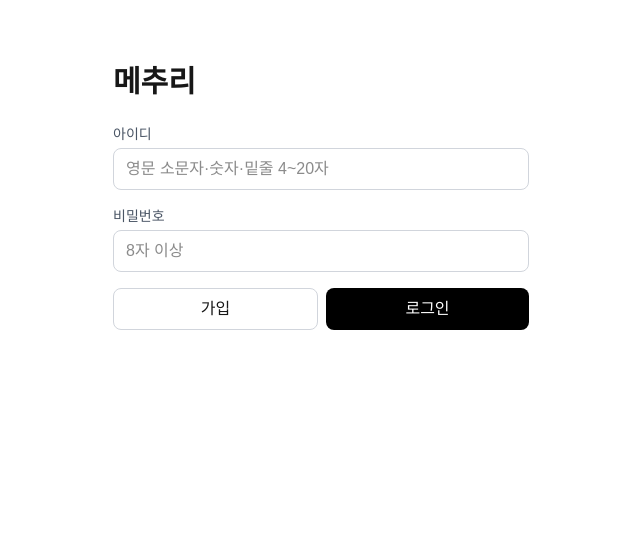
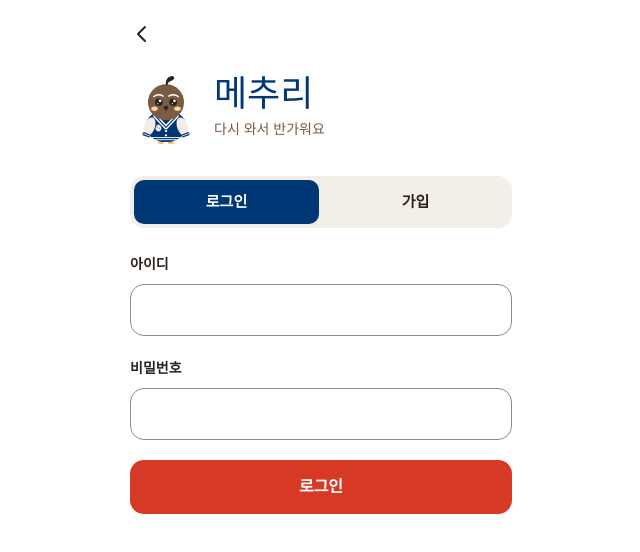
Before and after one commit to soonocooling/mechuri, a Next.js app: page /login in a window 1280 px wide. Shown: the top 552 px of the page, without its empty margins (319-959 px from the left). Built offline with nearby package versions, Linux system fonts and the light colour scheme; no server answers.

Commit message:
feat: 첫 화면과 로그인·가입 화면 디자인 (Claude Code 생성)

```diff
--- a/app/login/page.tsx
+++ b/app/login/page.tsx
@@ -1,11 +1,38 @@
 'use client';
-// 담당 A — plan.md §10 로그인·가입 (화면 1)
-import { useEffect, useState } from 'react';
-import { useRouter } from 'next/navigation';
+// 담당 A — plan.md §10 로그인·가입 (화면 1). 화면 디자인은 B(순오 승인)
+import { Suspense, useEffect, useState } from 'react';
+import Image from 'next/image';
+import Link from 'next/link';
+import { useRouter, useSearchParams } from 'next/navigation';
+import { Jua } from 'next/font/google';
 import { signIn, signUp, useUser } from '@/lib/auth';
 
+const jua = Jua({ weight: '400', preload: false, fallback: ['system-ui', 'sans-serif'] });
+
+type Mode = 'signup' | 'signin';
+
+const TABS: { mode: Mode; label: string }[] = [
+  { mode: 'signin', label: '로그인' },
+  { mode: 'signup', label: '가입' },
+];
+
+const INPUT =
+  'mt-2 h-[52px] w-full rounded-[14px] border-[1.5px] border-[#998878] bg-white px-4 text-[16px] text-[#2A211B] outline-none focus:border-[#003876] focus:ring-2 focus:ring-[#003876]/20';
+const HINT = 'mt-1.5 text-[12px] text-[#7A5B43]';
+
+// ?mode=signup을 읽는 useSearchParams는 배포 빌드에서 Suspense 안에 있어야 한다
 export default function LoginPage() {
+  return (
+    <Suspense fallback={null}>
+      <LoginScreen />
+    </Suspense>
+  );
+}
+
+function LoginScreen() {
   const router = useRouter();
+  const searchParams = useSearchParams();
+  const [mode, setMode] = useState<Mode>(searchParams.get('mode') === 'signup' ? 'signup' : 'signin');
   const [id, setId] = useState('');
   const [pw, setPw] = useState('');
   const [error, setError] = useState<string | null>(null);
@@ -34,62 +61,113 @@ export default function LoginPage() {
     }
   }
 
+  const signup = mode === 'signup';
+
   return (
-    <div className="flex flex-col gap-6 pt-12">
-      <h1 className="text-3xl font-bold">메추리</h1>
+    <div className="-mx-4 -my-4 flex min-h-dvh justify-center bg-white text-[#2A211B]">
+      <div className="w-full max-w-[430px] px-6 pt-3 pb-10">
+        <Link
+          href="/"
+          aria-label="첫 화면으로"
+          className="-ml-2.5 flex size-11 items-center justify-center rounded-full"
+        >
+          <svg width="24" height="24" viewBox="0 0 24 24" fill="none" stroke="currentColor" strokeWidth="2" strokeLinecap="round" strokeLinejoin="round" aria-hidden="true">
+            <path d="M15 5l-7 7 7 7" />
+          </svg>
+        </Link>
+
+        <div className="mt-4 flex items-center gap-3">
+          <Image src="/brand/mechuri-mascot.svg" alt="" width={72} height={72} loading="eager" unoptimized />
+          <div>
+            <h1 className={`${jua.className} text-[36px] leading-none text-[#003876]`}>메추리</h1>
+            <p className="mt-1.5 text-[14px] text-[#7A5B43]">
+              {signup ? '아이디 하나로 바로 시작해요' : '다시 와서 반가워요'}
+            </p>
+          </div>
+        </div>
+
+        <div className="mt-8 grid grid-cols-2 gap-1 rounded-[14px] bg-[#F3EFE8] p-1">
+          {TABS.map((tab) => {
+            const selected = mode === tab.mode;
+            return (
+              <button
+                key={tab.mode}
+                type="button"
+                aria-pressed={selected}
+                disabled={busy !== null}
+                onClick={() => {
+                  setMode(tab.mode);
+                  setError(null);
+                }}
+                className={`h-11 rounded-[10px] text-[15px] font-semibold ${
+                  selected ? 'bg-[#003876] text-white' : 'text-[#2A211B]'
+                }`}
+              >
+                {tab.label}
+              </button>
+            );
+          })}
+        </div>
 
         <form
-        className="flex flex-col gap-4"
+          className="mt-6 flex flex-col gap-5"
           onSubmit={(e) => {
             e.preventDefault();
-          run('signin');
+            run(mode);
           }}
         >
-        <label className="flex flex-col gap-1">
-          <span className="text-sm text-gray-600">아이디</span>
+          <label className="block">
+            <span className="text-[14px] font-semibold">아이디</span>
             <input
-            className="rounded-lg border border-gray-300 px-3 py-2"
+              className={INPUT}
               value={id}
               onChange={(e) => setId(e.target.value.toLowerCase())}
               autoComplete="username"
               autoCapitalize="none"
               spellCheck={false}
               maxLength={20}
-            placeholder="영문 소문자·숫자·밑줄 4~20자"
+              aria-describedby={signup ? 'id-hint' : undefined}
             />
+            {signup && (
+              <p id="id-hint" className={HINT}>
+                영문 소문자, 숫자, 밑줄로 4~20자
+              </p>
+            )}
           </label>
-        <label className="flex flex-col gap-1">
-          <span className="text-sm text-gray-600">비밀번호</span>
+          <label className="block">
+            <span className="text-[14px] font-semibold">비밀번호</span>
             <input
-            className="rounded-lg border border-gray-300 px-3 py-2"
+              className={INPUT}
               type="password"
               value={pw}
               onChange={(e) => setPw(e.target.value)}
-            autoComplete="current-password"
-            placeholder="8자 이상"
+              autoComplete={signup ? 'new-password' : 'current-password'}
+              aria-describedby={signup ? 'pw-hint' : undefined}
             />
+            {signup && (
+              <p id="pw-hint" className={HINT}>
+                8자 이상
+              </p>
+            )}
           </label>
 
           {error && <p className="text-sm text-red-600">{error}</p>}
 
-        <div className="flex gap-2">
-          <button
-            type="button"
-            className="flex-1 rounded-lg border border-gray-300 py-2 font-medium disabled:opacity-50"
-            disabled={busy !== null}
-            onClick={() => run('signup')}
-          >
-            {busy === 'signup' ? '가입 중…' : '가입'}
-          </button>
           <button
             type="submit"
-            className="flex-1 rounded-lg bg-black py-2 font-medium text-white disabled:opacity-50"
+            className="h-[54px] w-full rounded-[14px] bg-[#D63A26] text-[16px] font-bold text-white disabled:opacity-50"
             disabled={busy !== null}
           >
-            {busy === 'signin' ? '로그인 중…' : '로그인'}
+            {busy === 'signup' ? '가입 중…' : busy === 'signin' ? '로그인 중…' : signup ? '가입하기' : '로그인'}
           </button>
+
+          {signup && (
+            <p className="rounded-[14px] bg-[#F3EFE8] px-4 py-3 text-[13px] leading-5">
+              학교 메일 없이 아이디만으로 가입해요. 비밀번호 찾기는 아직 없으니 잊지 않게 따로 적어 두세요.
+            </p>
+          )}
+        </form>
       </div>
-      </form>
     </div>
   );
 }
--- a/app/page.tsx
+++ b/app/page.tsx
@@ -1,5 +1,113 @@
-import { redirect } from "next/navigation";
+'use client';
+// 담당 A — plan.md §1 화면 1 시작 화면 (화면 디자인은 B, 순오 승인)
+import { useEffect, useState } from 'react';
+import Image from 'next/image';
+import Link from 'next/link';
+import { useRouter } from 'next/navigation';
+import { Jua } from 'next/font/google';
+import { useUser } from '@/lib/auth';
+import { mealNow } from '@/components/EggHatch';
 
-export default function Root() {
-  redirect("/ranking");
+const jua = Jua({ weight: '400', preload: false, fallback: ['system-ui', 'sans-serif'] });
+
+// 그림 영역 342×320 기준 좌표를 %로 바꿔 좁은 화면에서는 같은 비율로 줄인다
+const ART_W = 342;
+const ART_H = 320;
+const pctX = (px: number) => `${(px / ART_W) * 100}%`;
+const pctY = (px: number) => `${(px / ART_H) * 100}%`;
+
+// 메추리알 반점 (알 220×280 안의 위치·지름 px)
+const EGG_W = 220;
+const EGG_H = 280;
+const SPOTS = [
+  { x: 54, y: 52, d: 26, color: '#7A5B43' },
+  { x: 128, y: 40, d: 14, color: '#2A211B' },
+  { x: 160, y: 96, d: 30, color: '#7A5B43' },
+  { x: 98, y: 120, d: 12, color: '#2A211B' },
+  { x: 186, y: 168, d: 16, color: '#2A211B' },
+  { x: 132, y: 196, d: 22, color: '#7A5B43' },
+  { x: 176, y: 236, d: 10, color: '#7A5B43' },
+];
+
+export default function StartPage() {
+  const router = useRouter();
+  const { user, loading } = useUser();
+  const [meal, setMeal] = useState(() => mealNow());
+
+  // 화면을 켜 둔 사이 끼니가 바뀌면 문구도 바뀐다
+  useEffect(() => {
+    const timer = setInterval(() => setMeal(mealNow()), 60_000);
+    return () => clearInterval(timer);
+  }, []);
+
+  // 이미 로그인했으면 시작 화면 없이 순위로
+  useEffect(() => {
+    if (!loading && user) router.replace('/ranking');
+  }, [loading, user, router]);
+
+  if (loading || user) return null;
+
+  return (
+    <div className="-mx-4 -my-4 flex min-h-dvh justify-center bg-white text-[#2A211B]">
+      <div className="flex w-full max-w-[430px] flex-col px-6 pt-11 pb-[72px]">
+        <div className="min-h-6 flex-1" aria-hidden="true" />
+
+        <div className="flex flex-col items-center text-center">
+          <div className="relative aspect-[342/320] w-full max-w-[342px]">
+            <div
+              className="absolute overflow-hidden rounded-[50%_50%_50%_50%/60%_60%_40%_40%] bg-[#F3EFE8]"
+              style={{ left: pctX(118), top: 0, width: pctX(EGG_W), height: pctY(EGG_H) }}
+              aria-hidden="true"
+            >
+              {SPOTS.map((s) => (
+                <span
+                  key={`${s.x}-${s.y}`}
+                  className="absolute rounded-full"
+                  style={{
+                    left: `${(s.x / EGG_W) * 100}%`,
+                    top: `${(s.y / EGG_H) * 100}%`,
+                    width: `${(s.d / EGG_W) * 100}%`,
+                    height: `${(s.d / EGG_H) * 100}%`,
+                    backgroundColor: s.color,
+                  }}
+                />
+              ))}
+            </div>
+            <Image
+              src="/brand/mechuri-mascot.svg"
+              alt="과잠을 입은 메추리"
+              width={210}
+              height={210}
+              loading="eager"
+              unoptimized
+              className="absolute"
+              style={{ left: pctX(6), top: pctY(110), width: pctX(210), height: pctY(210) }}
+            />
+          </div>
+
+          <h1 className={`${jua.className} mt-6 text-[72px] leading-none tracking-[-1px] text-[#003876]`}>
+            메추리
+          </h1>
+          <p className="mt-4 text-[18px] leading-[27px]">
+            메추리가 낳은 알에
+            <br />
+            오늘의 {meal} 메뉴가 들어 있어요
+          </p>
+          <p className="mt-3 text-[16px] leading-6 text-[#7A5B43]">
+            국캠 학생들이 직접 꼽은 맛집 순위로,
+            <br />내 입맛에 맞는 곳을 찾아요.
+          </p>
+        </div>
+
+        <div className="min-h-6 flex-1" aria-hidden="true" />
+
+        <Link
+          href="/login?mode=signup"
+          className="flex h-[74px] w-full items-center justify-center rounded-[14px] bg-[#D63A26] text-[20px] font-bold text-white"
+        >
+          시작하기
+        </Link>
+      </div>
+    </div>
+  );
 }
--- a/components/BottomTabs.tsx
+++ b/components/BottomTabs.tsx
@@ -12,7 +12,7 @@ const TABS = [
 ];
 
 // 시작 화면(로그인·온보딩)에서는 탭을 숨긴다 (plan.md §1 화면 1)
-const HIDDEN = ['/login', '/onboarding'];
+const HIDDEN = ['/', '/login', '/onboarding'];
 
 export default function BottomTabs() {
   const pathname = usePathname();
```
Lines whose indentation alone changed are shown as unchanged.
